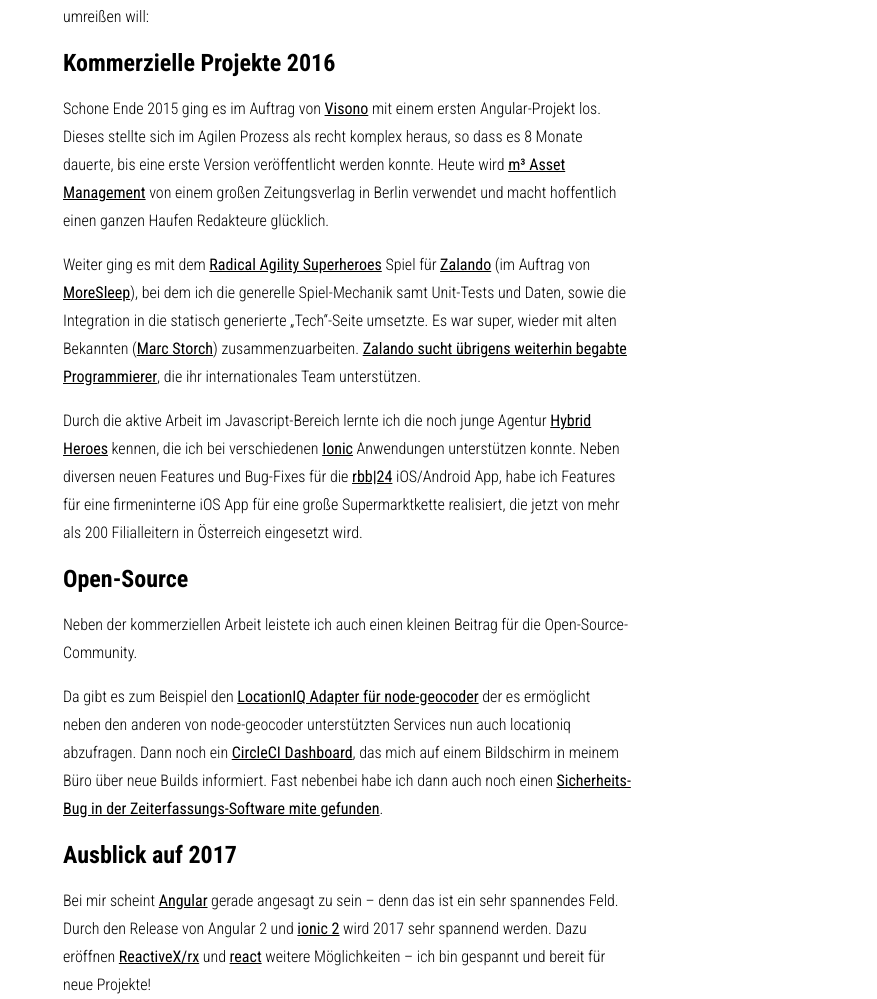
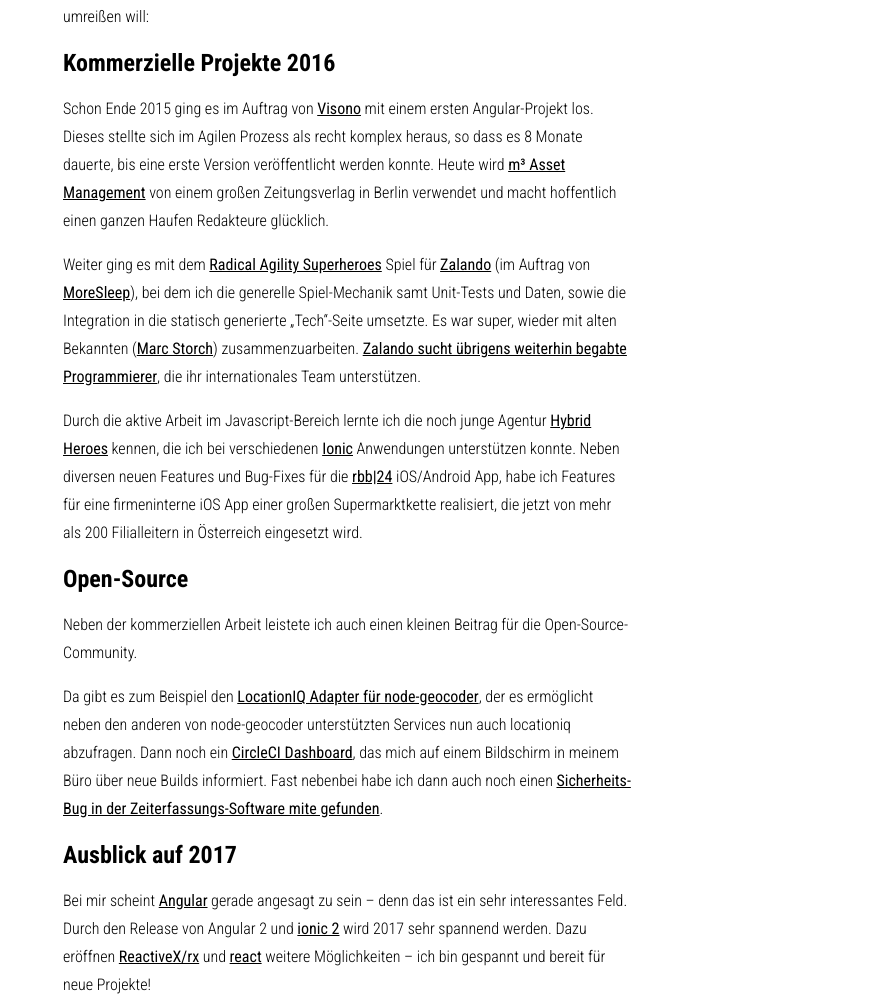
Before and after one commit to lotterliebe/Ephigenia.github.io, a Jekyll site: the page built from _posts/2017-01-16-what-happened.markdown, in a window 1280 px wide. Shown: the part 633-1632 px from the top of the page, without its empty margins (193-1070 px from the left). Built offline with Jekyll 4.4.1, drawn with Linux system fonts in a browser that asks for light colours; comment, search, counter and statistics services are not loaded.

Commit message:
Update 2017-01-16-what-happened.markdown

```diff
--- a/_posts/2017-01-16-what-happened.markdown
+++ b/_posts/2017-01-16-what-happened.markdown
@@ -18,11 +18,11 @@ Da ich so aus allen Beteiligungen ausgeschieden bin, habe ich meine altes Einzel
 
 ### Kommerzielle Projekte 2016
 
-Schone Ende 2015 ging es im Auftrag von [{{site.data.clients.visono.name}}]({{site.data.clients.visono.url}}) mit einem ersten Angular-Projekt los. Dieses stellte sich im Agilen Prozess als recht komplex heraus, so dass es 8 Monate dauerte, bis eine erste Version veröffentlicht werden konnte. Heute wird [m³ Asset Management]({{ site.baseurl }}/project/2015-08-m3) von einem großen Zeitungsverlag in Berlin verwendet und macht hoffentlich einen ganzen Haufen Redakteure glücklich.
+Schon Ende 2015 ging es im Auftrag von [{{site.data.clients.visono.name}}]({{site.data.clients.visono.url}}) mit einem ersten Angular-Projekt los. Dieses stellte sich im Agilen Prozess als recht komplex heraus, so dass es 8 Monate dauerte, bis eine erste Version veröffentlicht werden konnte. Heute wird [m³ Asset Management]({{ site.baseurl }}/project/2015-08-m3) von einem großen Zeitungsverlag in Berlin verwendet und macht hoffentlich einen ganzen Haufen Redakteure glücklich.
 
 Weiter ging es mit dem [Radical Agility Superheroes](https://tech.zalando.com/radical-agility-superheroes/) Spiel für [{{site.data.clients.zalando.name}}]({{site.data.clients.zalando.url}}) (im Auftrag von [{{site.data.agencies.moresleep.name}}](site.data.agencies.moresleep.url)), bei dem ich die generelle Spiel-Mechanik samt Unit-Tests und Daten, sowie die Integration in die statisch generierte „Tech“-Seite umsetzte. Es war super, wieder mit alten Bekannten ([Marc Storch](http://www.gopogo.de/)) zusammenzuarbeiten. [Zalando sucht übrigens weiterhin begabte Programmierer](https://tech.zalando.com/jobs/), die ihr internationales Team unterstützen.
 
-Durch die aktive Arbeit im Javascript-Bereich lernte ich die noch junge Agentur [{{site.data.agencies.hybridheroes.name}}]({{site.data.agencies.hybridheroes.url}}) kennen, die ich bei verschiedenen [Ionic](http://ionicframework.com/) Anwendungen unterstützen konnte. Neben diversen neuen Features und Bug-Fixes für die [rbb&#124;24](http://hybridheroes.de/blog/2016-07-31-skeleton-screens/) iOS/Android App, habe ich Features für eine firmeninterne iOS App für eine große Supermarktkette realisiert, die jetzt von mehr als 200 Filialleitern in Österreich eingesetzt wird.
+Durch die aktive Arbeit im Javascript-Bereich lernte ich die noch junge Agentur [{{site.data.agencies.hybridheroes.name}}]({{site.data.agencies.hybridheroes.url}}) kennen, die ich bei verschiedenen [Ionic](http://ionicframework.com/) Anwendungen unterstützen konnte. Neben diversen neuen Features und Bug-Fixes für die [rbb&#124;24](http://hybridheroes.de/blog/2016-07-31-skeleton-screens/) iOS/Android App, habe ich Features für eine firmeninterne iOS App einer großen Supermarktkette realisiert, die jetzt von mehr als 200 Filialleitern in Österreich eingesetzt wird.
 
 <!--Mein letztes Projekt in 2016 war wieder eine mit Angular realisierte Web-Anwendung namens Orange DB. Diese nutzt [{{site.data.clients.dbbahnpark.name}}]({{site.data.clients.dbbahnpark.url}}) (ein Tochterunternehmen der Deutschen Bahn), um ihre zahlreichen Parkhäuser und -plätze zu managen.-->
 
@@ -30,8 +30,8 @@ Durch die aktive Arbeit im Javascript-Bereich lernte ich die noch junge Agentur
 
 Neben der kommerziellen Arbeit leistete ich auch einen kleinen Beitrag für die Open-Source-Community.
 
-Da gibt es zum Beispiel den [LocationIQ Adapter für node-geocoder](https://github.com/nchaulet/node-geocoder/pull/179) der es ermöglicht neben den anderen von node-geocoder unterstützten Services nun auch  locationiq abzufragen. Dann noch ein [CircleCI Dashboard](https://github.com/Ephigenia/circleboard2), das mich auf einem Bildschirm in meinem Büro über neue Builds informiert. Fast nebenbei habe ich dann auch noch einen [Sicherheits-Bug in der Zeiterfassungs-Software mite gefunden](http://blog.yo.lk/2016/08/17/sicherheitsupdate).
+Da gibt es zum Beispiel den [LocationIQ Adapter für node-geocoder](https://github.com/nchaulet/node-geocoder/pull/179), der es ermöglicht neben den anderen von node-geocoder unterstützten Services nun auch locationiq abzufragen. Dann noch ein [CircleCI Dashboard](https://github.com/Ephigenia/circleboard2), das mich auf einem Bildschirm in meinem Büro über neue Builds informiert. Fast nebenbei habe ich dann auch noch einen [Sicherheits-Bug in der Zeiterfassungs-Software mite gefunden](http://blog.yo.lk/2016/08/17/sicherheitsupdate).
 
 ### Ausblick auf 2017
 
-Bei mir scheint [Angular](https://angular.io/) gerade angesagt zu sein – denn das ist ein sehr spannendes Feld. Durch den Release von Angular 2 und [ionic 2](http://ionic.io/2) wird 2017 sehr spannend werden. Dazu eröffnen [ReactiveX/rx](http://reactivex.io/) und [react](https://facebook.github.io/react/) weitere Möglichkeiten – ich bin gespannt und bereit für neue Projekte!
+Bei mir scheint [Angular](https://angular.io/) gerade angesagt zu sein – denn das ist ein sehr interessantes Feld. Durch den Release von Angular 2 und [ionic 2](http://ionic.io/2) wird 2017 sehr spannend werden. Dazu eröffnen [ReactiveX/rx](http://reactivex.io/) und [react](https://facebook.github.io/react/) weitere Möglichkeiten – ich bin gespannt und bereit für neue Projekte!
```
